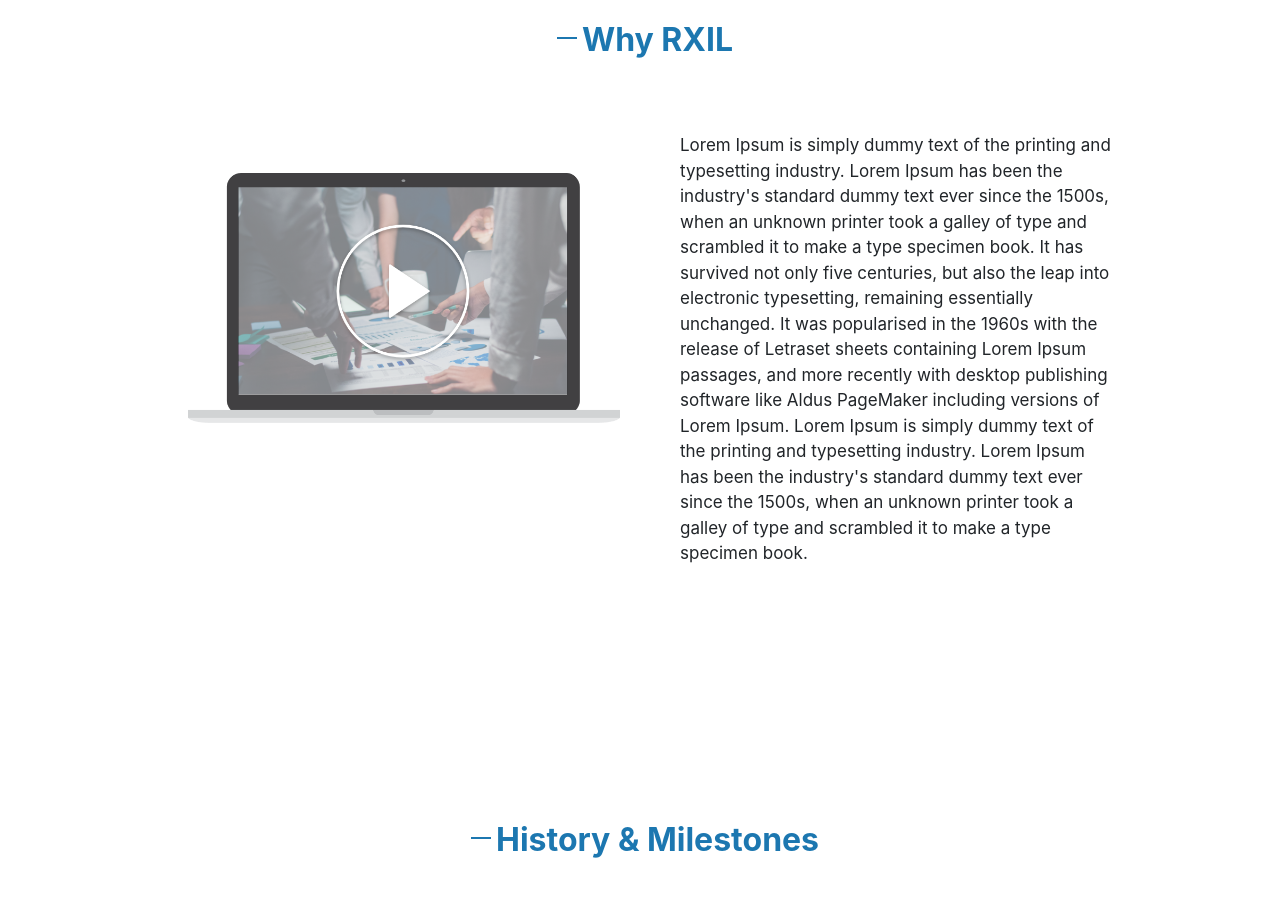
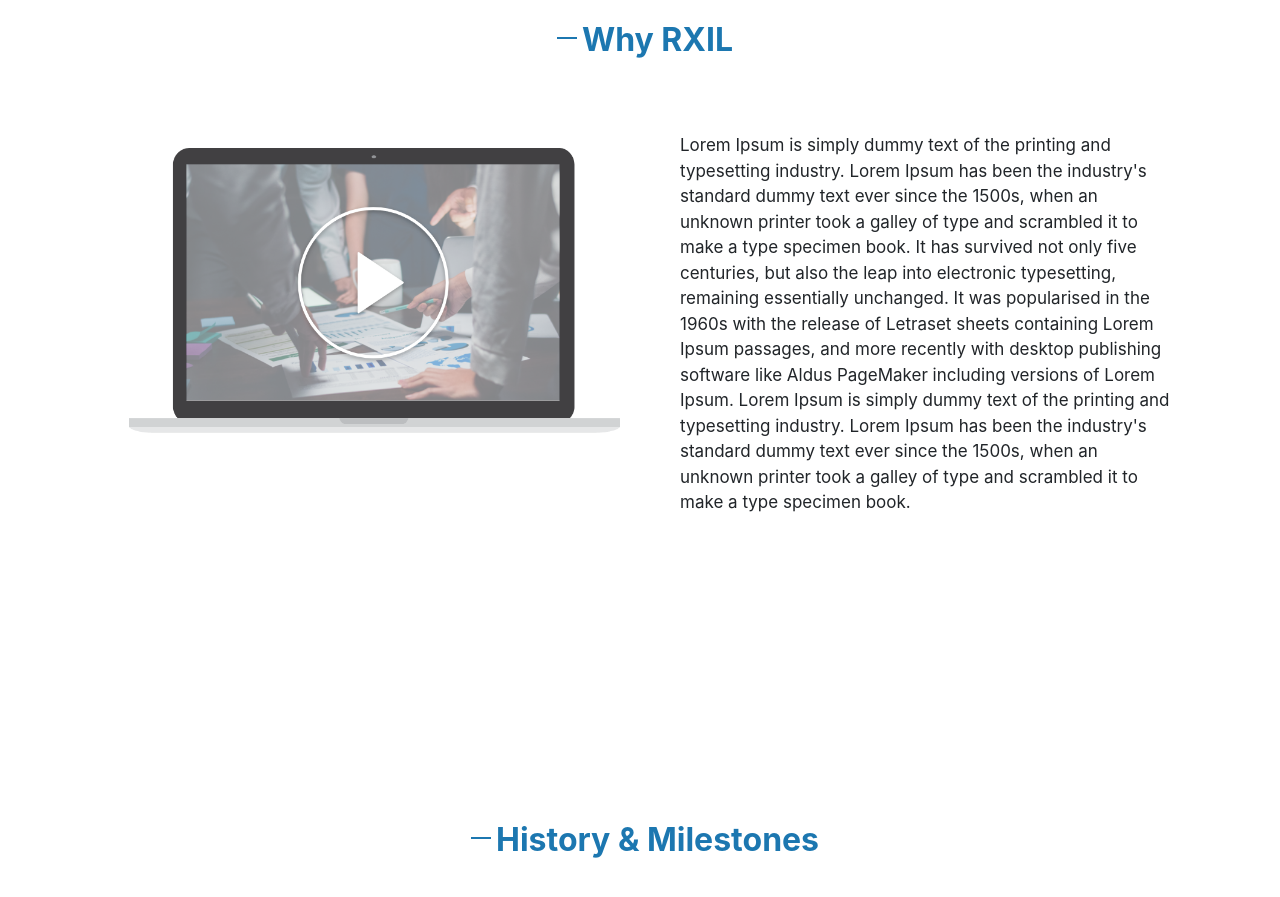
Before and after one commit to m-manali/website, a Next.js app: page /aboutUsNew in a window 1280 px wide. Shown: the part 1920-2817 px from the top of the page. Built offline with nearby package versions, Linux system fonts and the light colour scheme.

Commit message:
about us css

```diff
--- a/pages/aboutUsNew.js
+++ b/pages/aboutUsNew.js
@@ -220,7 +220,7 @@
           </p>
         </div>
         <div className="pagePadding introPadding">
-          <div className="sellerSpan" style={{ padding: "40px 20px 0px" }}>
+          <div className="sellerSpan" style={{ padding: "15px 20px 0px" }}>
             <img src="/images/aboutUs/AboutUsVideo.png" alt="" />
           </div>
           <div className="sellerSpanright" style={{ "padding-left": "40px" }}>
@@ -577,6 +577,11 @@
           background-color:#eaf7ff;
         }
 
+        #whyRxil .pagePadding{
+          padding-left:5% !important;
+          padding-right:5% !important;
+        }
+
       `}</style>
     </div>
   );
```
